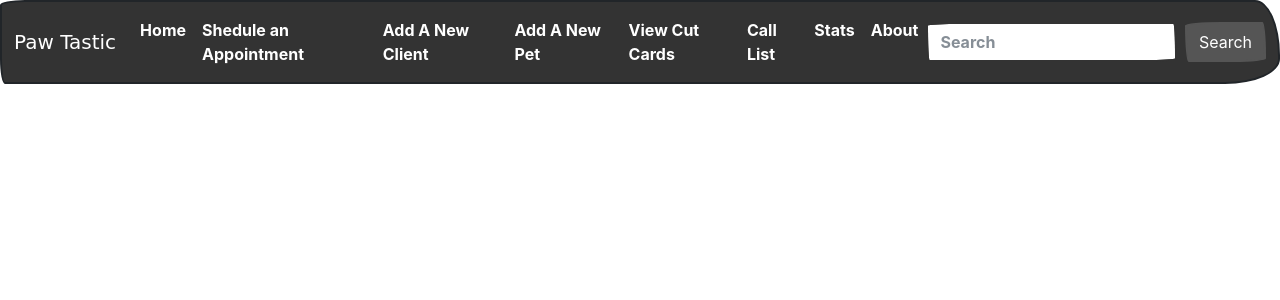
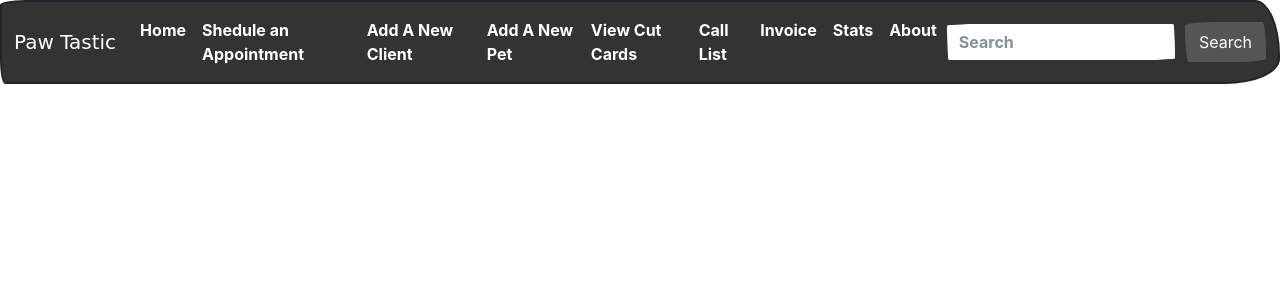
Before and after one commit to CodiChun/PawTastic, a PHP site: page /newPet.php in a window 1280 px wide. Shown: the top 300 px of the page. Run offline with PHP 8.4, Linux system fonts and the light colour scheme; some web fonts are replaced.

Commit message:
added links for new page

```diff
--- a/Appointment.php
+++ b/Appointment.php
@@ -38,6 +38,9 @@
                 </li>
                 <li class="nav-item">
                     <a class="nav-link" href="reminderList.php">Call List</a>
+                </li>
+                <li class="nav-item">
+                    <a class="nav-link" href="invoice.php">Invoice</a>
                 </li>
                 <li class="nav-item">
                     <a class="nav-link" href="stats.php">Stats</a>
--- a/newPet.php
+++ b/newPet.php
@@ -34,12 +34,13 @@
                         <a class="nav-link" href="newPet.php">Add A New Pet</a>
                     </li>
                     <li class="nav-item">
-                        <a class="nav-link" href="viewCutCards.php">View Cut Cards
-                            <span class="visually-hidden">(current)</span>
-                        </a>
+                        <a class="nav-link" href="viewCutCards.php">View Cut Cards</a>
                     </li>
                     <li class="nav-item">
                         <a class="nav-link" href="reminderList.php">Call List</a>
+                    </li>
+                    <li class="nav-item">
+                        <a class="nav-link" href="invoice.php">Invoice</a>
                     </li>
                     <li class="nav-item">
                         <a class="nav-link" href="stats.php">Stats</a>
```
Also changed, not shown: addClient.php (+4 -3 lines), stats.php (+5 -2 lines), viewCutCards.php (+4 -3 lines).
